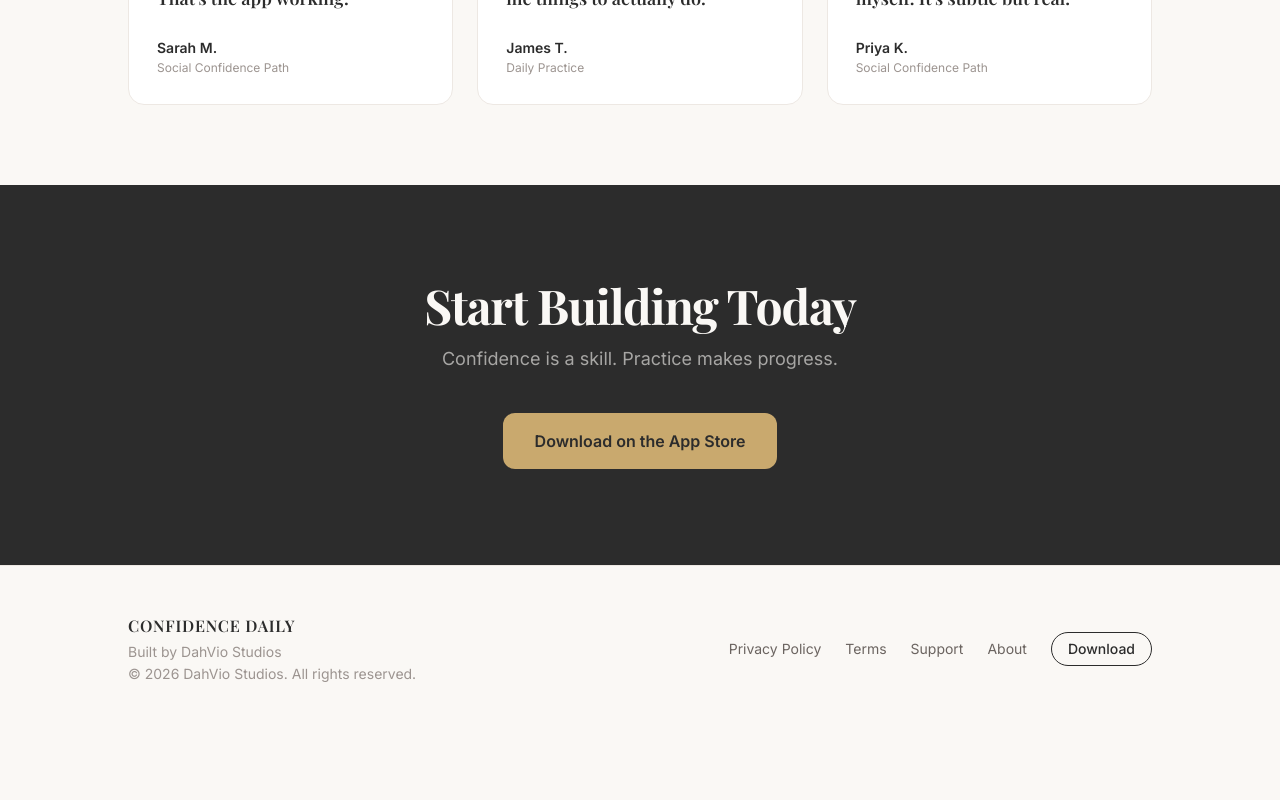
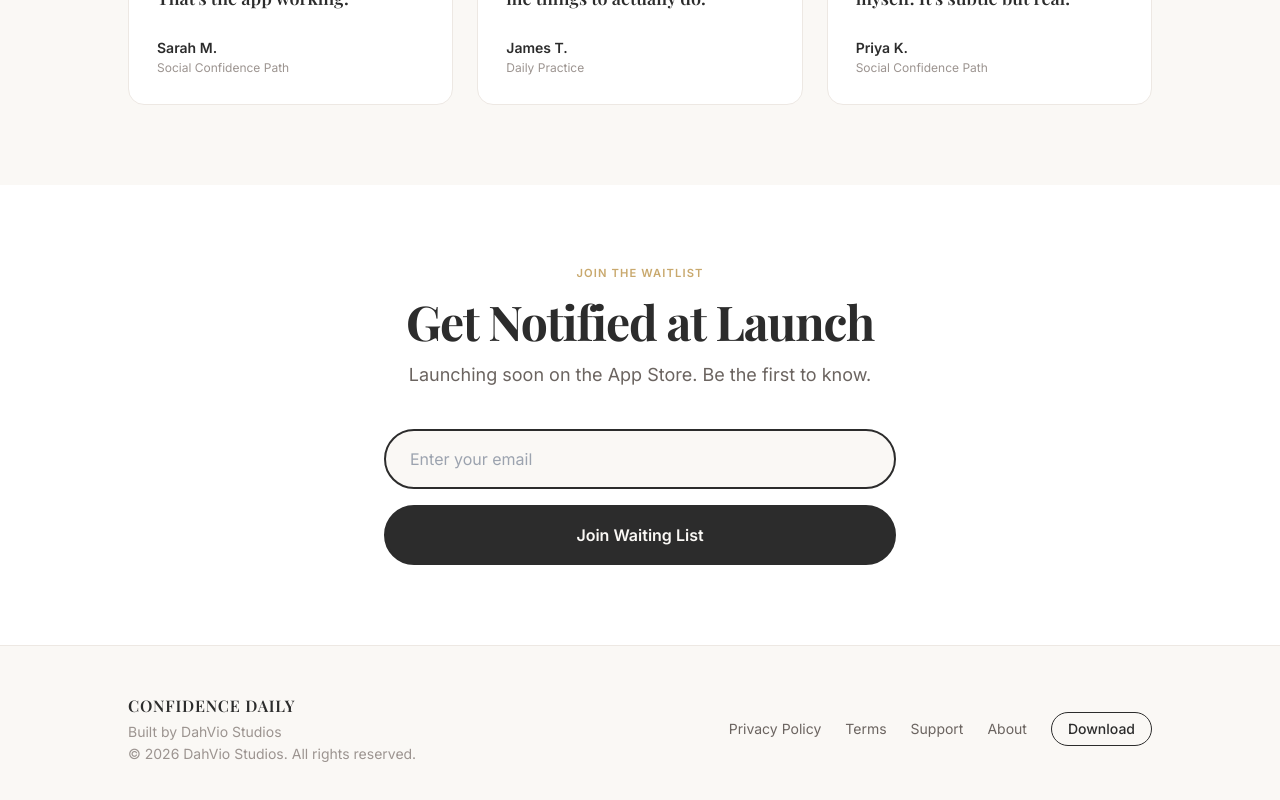
Before and after one commit to beardednotary/confidence-daily-web, a Next.js app: page / in a window 1280 px wide. Shown: the part 4730-5530 px from the top of the page. Before the commit the page ends 5462 px from the top, so only its background shows below. Built offline with nearby package versions, Linux system fonts and the light colour scheme.

Commit message:
Swap Final CTA for Waitlist while app awaits App Store approval
Co-Authored-By: Claude Sonnet 4.6 <noreply@anthropic.com>

```diff
--- a/app/page.tsx
+++ b/app/page.tsx
@@ -6,6 +6,7 @@ import Features from '@/components/Features';
 import Paths from '@/components/Paths';
 import Pricing from '@/components/Pricing';
 import Testimonials from '@/components/Testimonials';
+import Waitlist from '@/components/Waitlist';
 import Footer from '@/components/Footer';
 
 export default function Home() {
@@ -30,7 +31,9 @@ export default function Home() {
       <Pricing />
       <Testimonials />
 
-      {/* Final CTA */}
+      <Waitlist />
+
+      {/* Final CTA — restore after app is live
       <section className="py-24 px-6 bg-charcoal">
         <div className="max-w-2xl mx-auto text-center">
           <h2 className="font-playfair font-bold text-warm-white text-4xl md:text-5xl tracking-tight mb-4">
@@ -49,6 +52,7 @@ export default function Home() {
           </a>
         </div>
       </section>
+      */}
 
       <Footer />
     </main>
```
